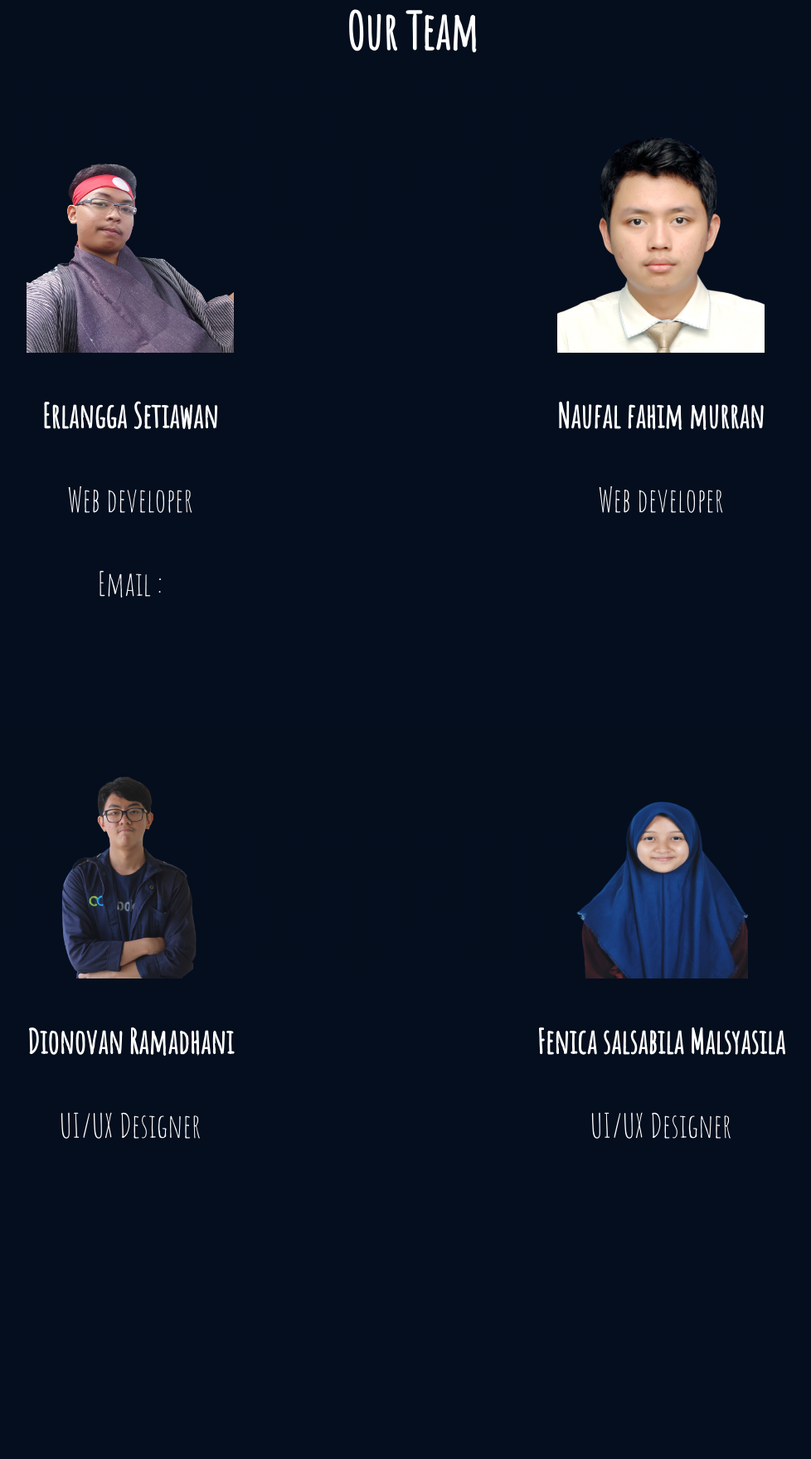
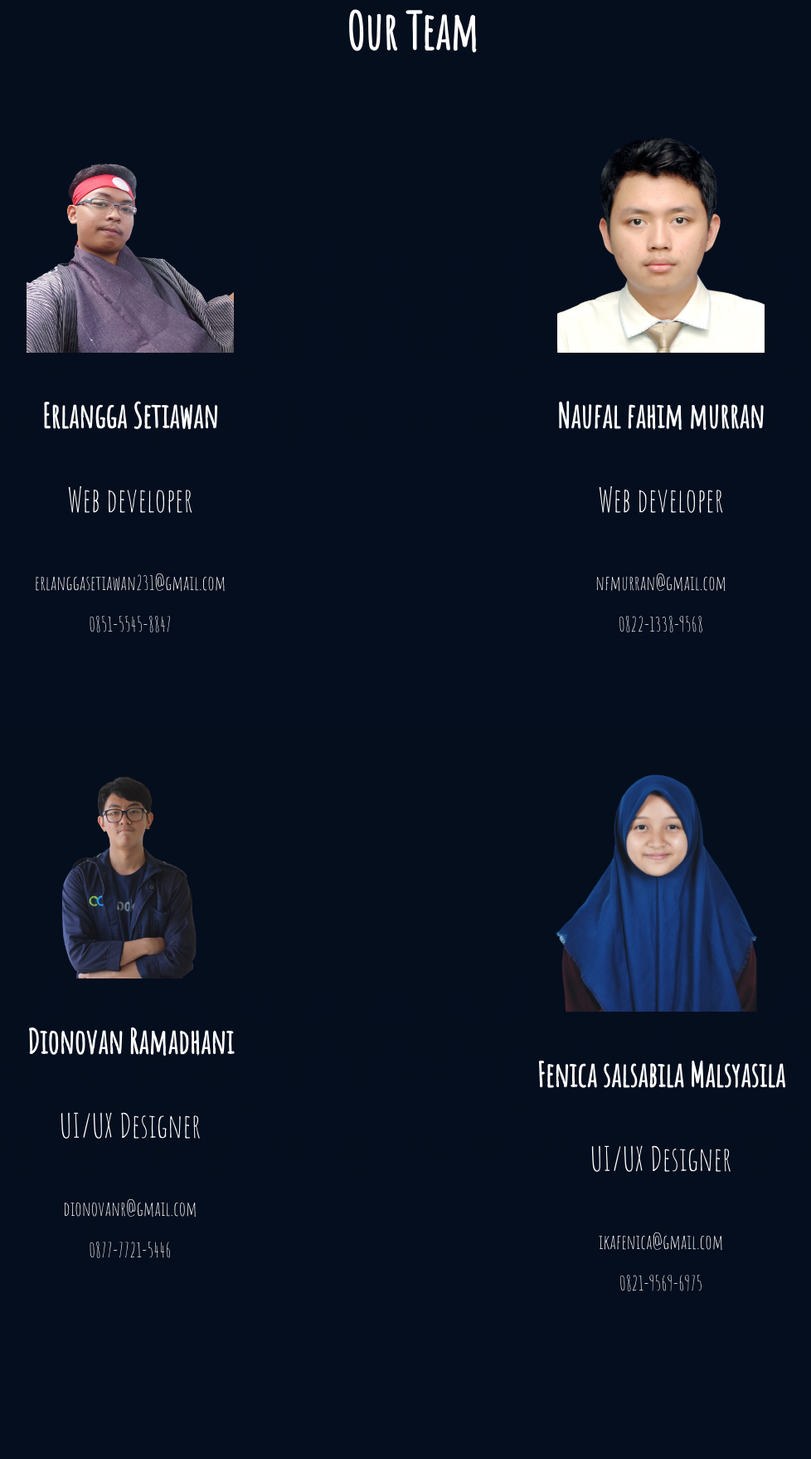
Before and after one commit to imclaytoo/talkmaresid-web, a PHP site: page /about.html in a window 1280 px wide. Shown: the part 321-2079 px from the top of the page at 83% size, without its empty margins (143-1121 px from the left). Run offline with PHP 8.4, Linux system fonts and the light colour scheme.

Commit message:
add about

```diff
--- a/htdocs/about.html
+++ b/htdocs/about.html
@@ -57,13 +57,16 @@
                 <div class="column">
                     <img src="gambar/erlang.png">
                   <h2>Erlangga Setiawan</h2>
-                  <p>Web developer</p>
-                  <p>Email :</p>
+                  <p>Web developer</p> <br><br><br>
+                  <center><font size="5">erlanggasetiawan231@gmail.com</font><br></center> <br>
+                  <center><font size="5">0851-5545-8847</font><br></center>
                 </div>
                 <div class="column">
                     <img src="gambar/naufal.png">
                   <h2>Naufal fahim murran</h2>
-                  <p>Web developer</p>
+                  <p>Web developer</p> <br><br><br>
+                  <center><font size="5">nfmurran@gmail.com</font><br></center> <br>
+                  <center><font size="5">0822-1338-9568</font><br></center>
                 </div>
             </div>
         </div>
@@ -75,12 +78,16 @@
                 <div class="column">
                     <img id="dio" src="gambar/dio.png">
                   <h2>Dionovan Ramadhani</h2>
-                  <p>UI/UX Designer</p>
+                  <p>UI/UX Designer</p> <br><br><br>
+                  <center><font size="5">dionovanr@gmail.com</font><br></center> <br>
+                  <center><font size="5">0877-7721-5446</font><br></center>
                 </div>
                 <div class="column">
                     <img id="ica" src="gambar/fenica.png">
                   <h2>Fenica salsabila Malsyasila</h2>
-                  <p>UI/UX Designer</p>
+                  <p>UI/UX Designer</p> <br><br><br>
+                  <center><font size="5">ikafenica@gmail.com</font><br></center> <br>
+                  <center><font size="5">0821-9569-6975</font><br></center>
                 </div>
             </div>
         </div>
--- a/htdocs/style.css
+++ b/htdocs/style.css
@@ -548,8 +548,8 @@ ul {
     display: block;
     margin-left: auto;
     margin-right: auto;
-    width: 210px;
-    height: 250px;
+    width: 300px;
+    height: 290px;
 }
 
 .column h2{
```
Also changed, not shown: htdocs/gambar/fenica.png.
